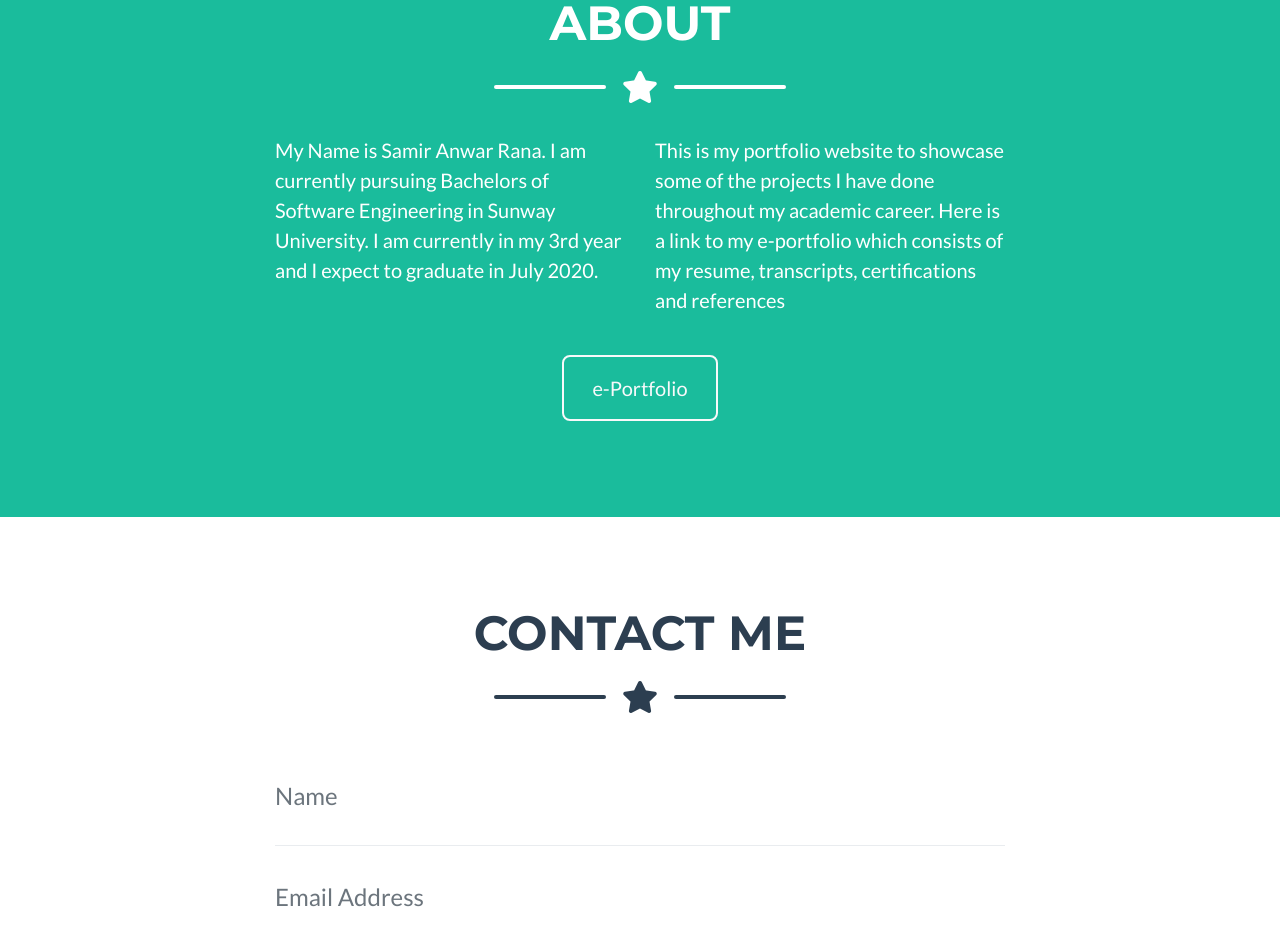
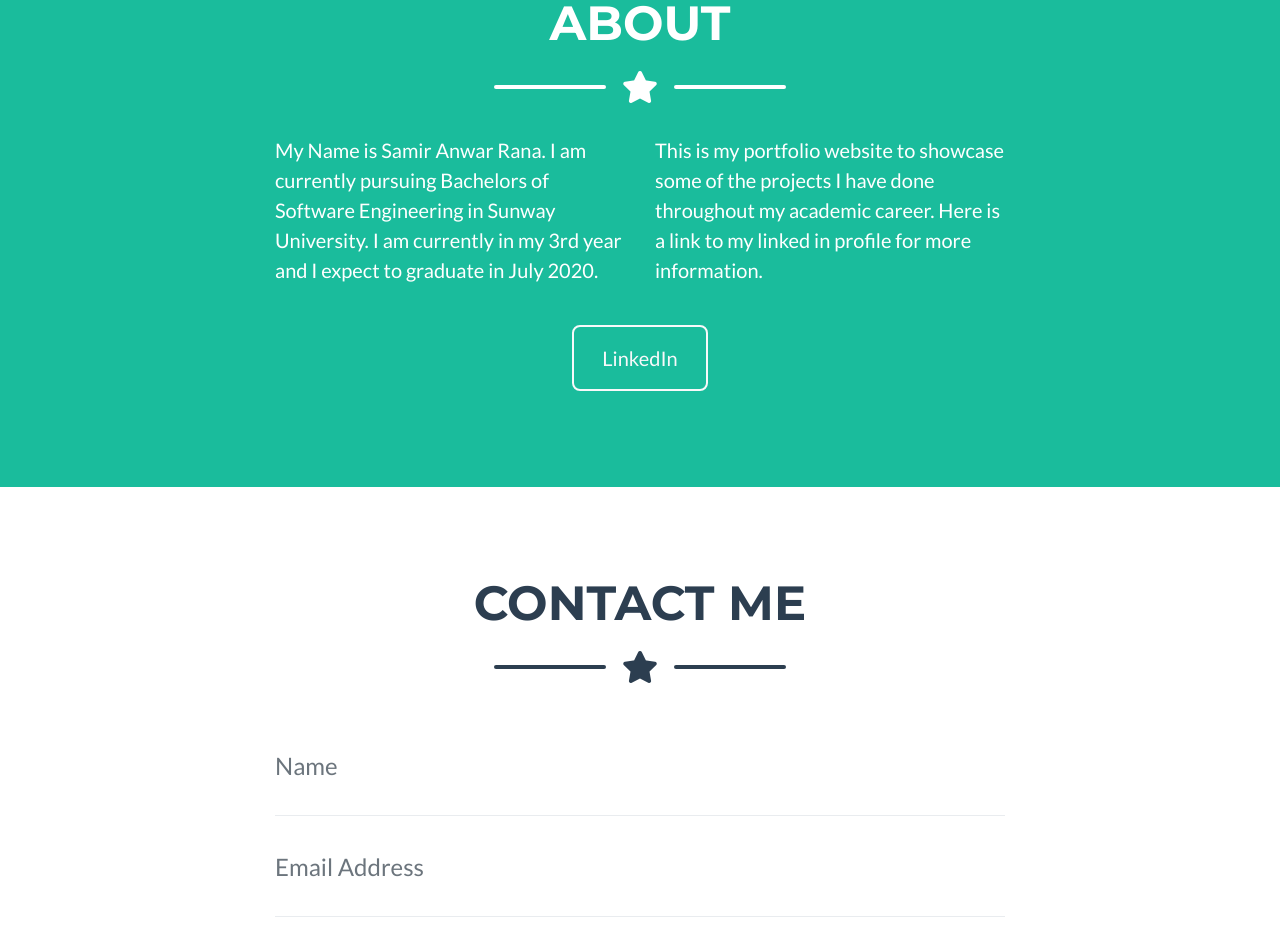
Before and after one commit to samirrana/samirrana.github.io, a website with bundled scripts: page index.html in a window 1280 px wide. Shown: the part 1833-2768 px from the top of the page. Built offline with nearby package versions, Linux system fonts and the light colour scheme.

Commit message:
updated link

```diff
--- a/index.html
+++ b/index.html
@@ -194,15 +194,15 @@
         <p class="lead">My Name is Samir Anwar Rana. I am currently pursuing Bachelors of Software Engineering in Sunway University. I am currently in my 3rd year and I expect to graduate in July 2020. </p>
       </div>
       <div class="col-lg-4 mr-auto">
-        <p class="lead">This is my portfolio website to showcase some of the projects I have done throughout my academic career. Here is a link to my e-portfolio which consists of my resume, transcripts, certifications and references</p>
+        <p class="lead">This is my portfolio website to showcase some of the projects I have done throughout my academic career. Here is a link to my linked in profile for more information.</p>
       </div>
     </div>
 
     <!-- About Section Button -->
     <div class="text-center mt-4">
-      <a class="btn btn-xl btn-outline-light" href="https://sway.office.com/hHEhEPI2R6lQX0jZ?ref=Link">
+      <a class="btn btn-xl btn-outline-light" href="https://www.linkedin.com/in/samiranwarrana/">
 
-        e-Portfolio
+        LinkedIn
       </a>
     </div>
 
```
